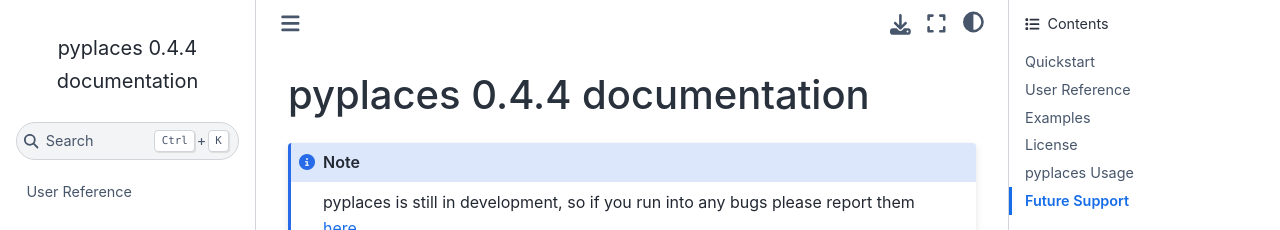
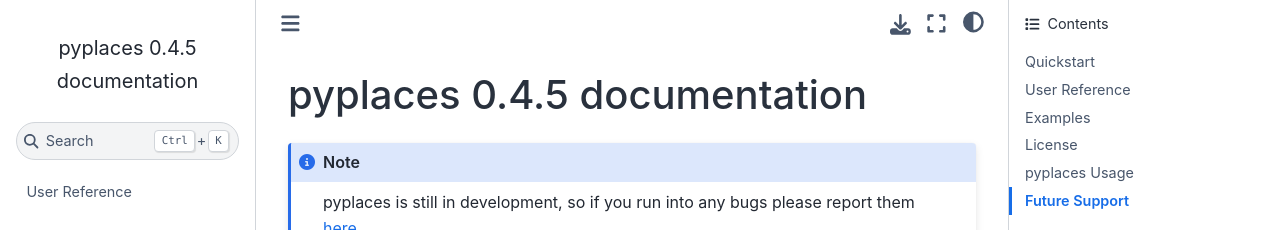
Before and after one commit to tbanken/pyplaces, a Sphinx documentation site: the page built from docs/source/index.rst, in a window 1280 px wide and 900 px high. Shown: the top 230 px of the window. Built offline with Sphinx 7.4.7 and the Sphinx Book theme 1.1.4, drawn with Linux system fonts in a browser that asks for light colours; pages that are not in the unit, such as notebooks, are missing from menus.

Commit message:
bump version

```diff
--- a/docs/source/conf.py
+++ b/docs/source/conf.py
@@ -13,7 +13,7 @@
 project = 'pyplaces'
 copyright = '2025, Theodore Banken'
 author = 'Theodore Banken'
-release = '0.4.4'
+release = '0.4.5'
 #TODO dynamically get release
 # -- General configuration ---------------------------------------------------
 # https://www.sphinx-doc.org/en/master/usage/configuration.html#general-configuration
--- a/src/pyplaces/__about__.py
+++ b/src/pyplaces/__about__.py
@@ -1,4 +1,4 @@
 # SPDX-FileCopyrightText: 2025-present Ted <tedbanken@gmail.com>
 #
 # SPDX-License-Identifier: MIT
-__version__ = "0.4.4"
+__version__ = "0.4.5"
```
